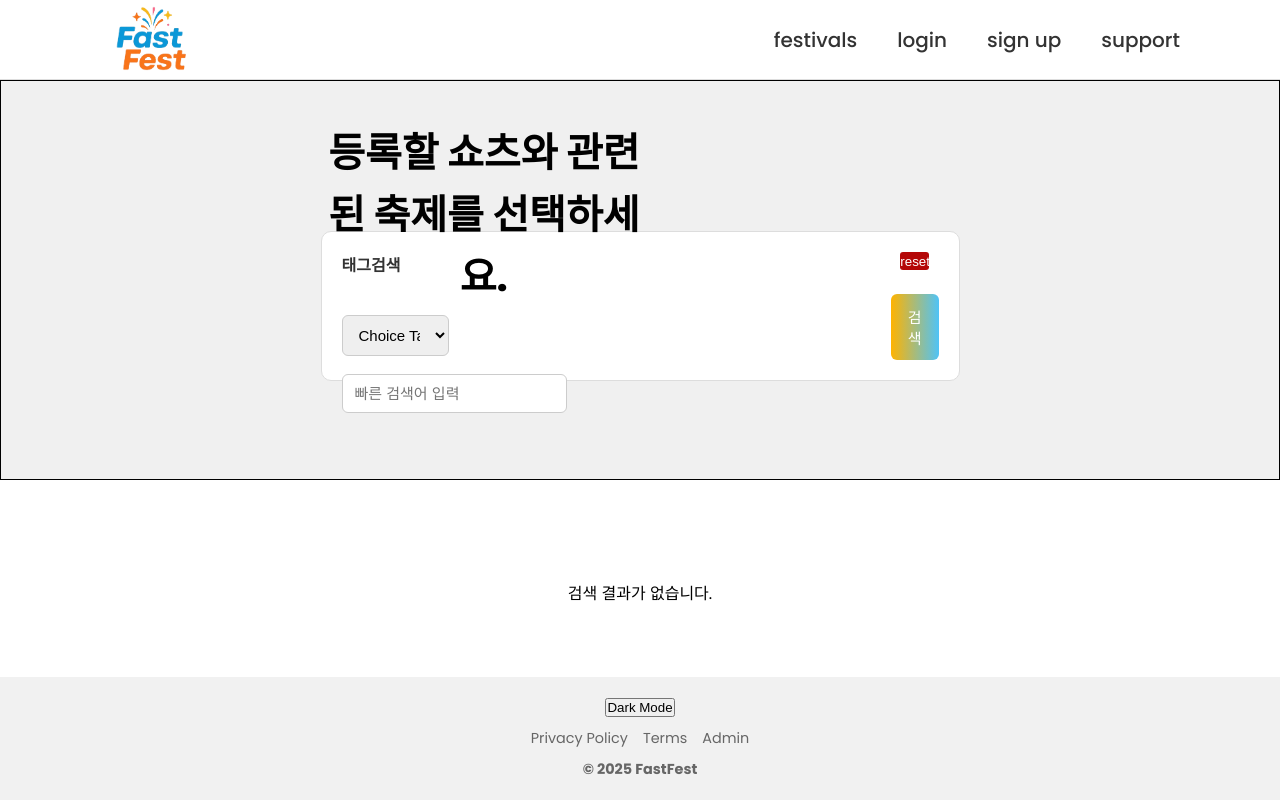
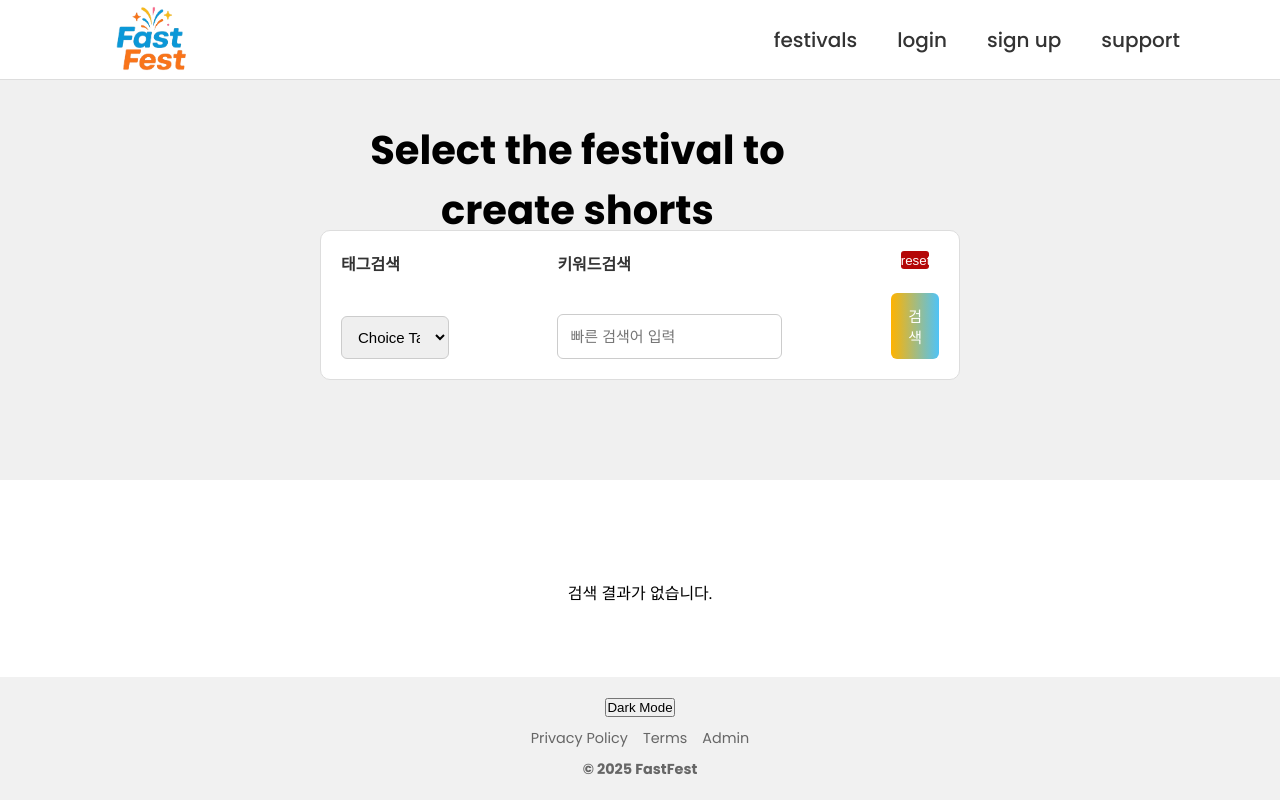
Before and after one commit to 321qas/Project, a Django app: page /shortforms/list/ in a window 1280 px wide. Run offline with Django 5.2, Linux system fonts and the light colour scheme; data that the repository does not hold is empty.

Commit message:
제목및태그 검색 페이지 css

```diff
--- a/shortforms/templates/shortforms/shorts_fest_list.html
+++ b/shortforms/templates/shortforms/shorts_fest_list.html
@@ -18,8 +18,6 @@
 
       #banner_blur {
         height: 400px;
-        border: 1px solid black;
-
         justify-content: center;
         align-items: center;
         background: #f0f0f0;
@@ -28,7 +26,7 @@
       #banner_blur h1 {
         font-size: 40px;
         display: inline-block;
-        width: 50%;
+        width: 80%;
         text-align: center;
       }
 
@@ -50,25 +48,6 @@
         margin-top: 10px;
       }
 
-      #quickSearch input {
-        padding: 10px 12px;
-        font-size: 15px;
-        border: 1px solid #ccc;
-        border-radius: 6px;
-        width: 270px;
-      }
-
-      #quickSearch button {
-        padding: 10px 16px;
-        font-size: 15px;
-
-        background: linear-gradient(90deg, #ffb300 0%, #4fc3f7 100%);
-        color: white;
-        border: none;
-        border-radius: 6px;
-        cursor: pointer;
-        transition: background-color 0.3s ease;
-      }
 
       #searchBlocks {
         display: flex;
@@ -102,6 +81,28 @@
       }
 
       .searchBlock.tag { width: 18%; }
+
+      #quickSearch input {
+        padding: 10px 12px;
+        font-size: 15px;
+        border: 1px solid #ccc;
+        border-radius: 6px;
+        height: 45px;
+        margin-top: 12px;
+      }
+
+      #quickSearch button {
+        padding: 10px 16px;
+        font-size: 15px;
+
+        background: linear-gradient(90deg, #ffb300 0%, #4fc3f7 100%);
+        color: white;
+        border: none;
+        border-radius: 6px;
+        cursor: pointer;
+        transition: background-color 0.3s ease;
+      }
+
 
 
       .date { width: 46%; }
@@ -233,7 +234,7 @@
 
         <div id="banner_blur">
           <div class="title-search-wrap">
-            <h1>등록할 쇼츠와 관련된 축제를 선택하세요.</h1>
+            <h1>Select the festival to create shorts</h1>
           </div>
 
           <div id="searchBlocks">
@@ -245,7 +246,12 @@
               <option value="{{tag}}">{{tag}}</option>
               {% endfor%}
             </select>
-            <div id="quickSearch">
+
+          </div>
+
+          <div class="searchBlock">
+            <h3>키워드검색</h3>
+          <div id="quickSearch">
                 <input type="text" id="quickSearchInput" placeholder="빠른 검색어 입력">
             </div>
           </div>
```
